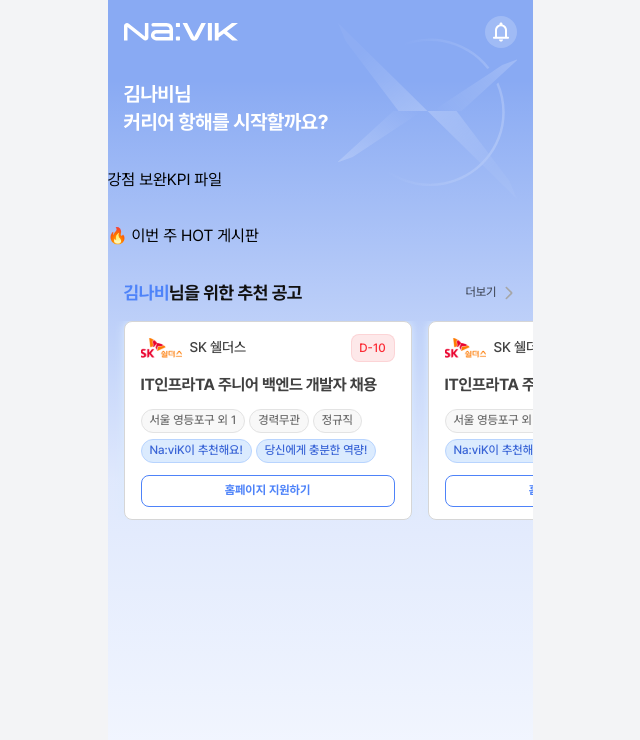
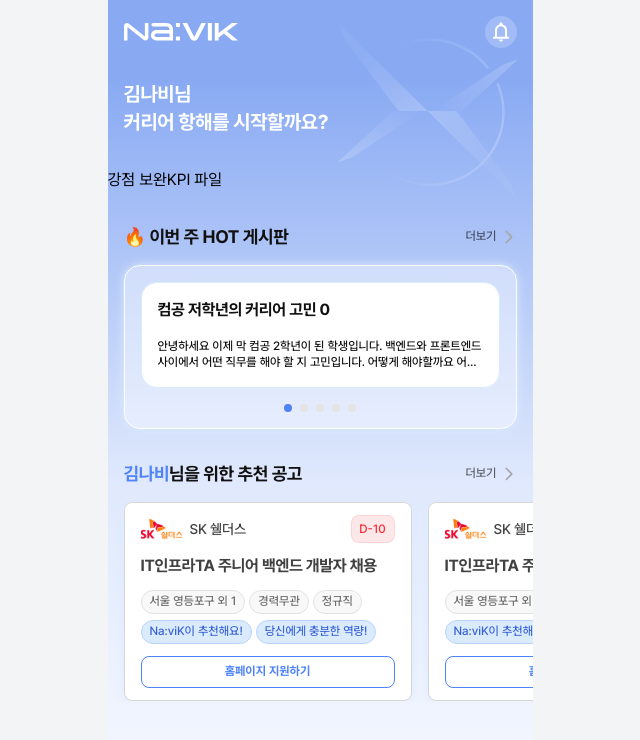
Before and after one commit to UMC9th-NaviK/NaviK-FE, a React (Vite) app: page /home in a window 1280 px wide. Shown: the top 740 px of the page, without its empty margins (320-960 px from the left). Built offline with nearby package versions, Linux system fonts and the light colour scheme.

Commit message:
#35 [FEAT] hot 게시판 컴포넌트

```diff
--- /dev/null
+++ b/src/components/home/HotBoardItem.tsx
@@ -0,0 +1,18 @@
+type HotBoardItemProps = {
+  index?: number;
+};
+
+const HotBoardItem = ({ index }: HotBoardItemProps) => {
+  return (
+    // TODO: 추후 5-2 컴포넌트 가져와서 사용
+    <div className="bg-base-100 border-primary-blue-100 flex cursor-pointer flex-col gap-4 rounded-2xl border p-4">
+      <p className="text-base-900 text-body-16B">컴공 저학년의 커리어 고민 {index}</p>
+      <p className="text-base-900 text-caption-12M line-clamp-2">
+        안녕하세요 이제 막 컴공 2학년이 된 학생입니다. 백엔드와 프론트엔드 사이에서 어떤 직무를 해야
+        할 지 고민입니다. 어떻게 해야할까요 어떡할까요 어떠콸까요
+      </p>
+    </div>
+  );
+};
+
+export default HotBoardItem;
--- /dev/null
+++ b/src/components/home/HotBoardSection.tsx
@@ -0,0 +1,69 @@
+import { useState, useRef } from 'react';
+import { Swiper, SwiperSlide } from 'swiper/react';
+import { Pagination } from 'swiper/modules';
+import type { Swiper as SwiperType } from 'swiper';
+import HotBoardItem from './HotBoardItem';
+
+const SLIDE_COUNT = 5;
+
+const HotBoardSection = () => {
+  const [current, setCurrent] = useState(0);
+  const swiperRef = useRef<SwiperType | null>(null);
+
+  const handleSlideChange = (swiper: SwiperType) => {
+    setCurrent(swiper.activeIndex);
+  };
+
+  const goToSlide = (index: number) => {
+    if (swiperRef.current) {
+      swiperRef.current.slideTo(index);
+    }
+  };
+
+  return (
+    <div className="flex flex-col gap-4 px-4">
+      <div className="flex items-center justify-between">
+        <span className="text-heading-18B text-base-900">🔥 이번 주 HOT 게시판</span>
+        <button className="text-opacity-black-60 text-caption-12M flex items-center gap-1">
+          더보기
+          <img src="/icons/reports/arrow-right-gray.svg" className="h-4 w-4" alt="" />
+        </button>
+      </div>
+
+      <div className="border-base-100 bg-base-100/40 shadow-card flex flex-col gap-4 rounded-2xl border p-4">
+        {/* Swiper 슬라이더 */}
+        <Swiper
+          modules={[Pagination]}
+          spaceBetween={16}
+          slidesPerView={1}
+          centeredSlides={true}
+          onSlideChange={handleSlideChange}
+          onSwiper={(swiper) => (swiperRef.current = swiper)}
+          className="w-full"
+        >
+          {Array.from({ length: SLIDE_COUNT }).map((_, idx) => (
+            <SwiperSlide key={idx}>
+              <HotBoardItem index={idx} />
+            </SwiperSlide>
+          ))}
+        </Swiper>
+
+        {/* 인디케이터 점 */}
+        <div className="flex items-center justify-center gap-2">
+          {Array.from({ length: SLIDE_COUNT }).map((_, idx) => (
+            <button
+              key={idx}
+              onClick={() => goToSlide(idx)}
+              className={`h-2 w-2 rounded-full transition-all duration-200 ${
+                idx === current ? 'bg-primary-blue-500' : 'bg-base-200'
+              }`}
+              aria-label={`슬라이드 ${idx + 1}로 이동`}
+            />
+          ))}
+        </div>
+      </div>
+    </div>
+  );
+};
+
+export default HotBoardSection;
--- a/src/pages/home/HomePage.tsx
+++ b/src/pages/home/HomePage.tsx
@@ -1,6 +1,7 @@
 import { HomeBackground } from '../../components/home/HomeBackground';
 import HomeHeader from '../../components/home/HomeHeader';
 import HomeJobSuggest from '../../components/home/HomeJobSuggest';
+import HotBoardSection from '../../components/home/HotBoardSection';
 
 const HomePage = () => {
   return (
@@ -15,7 +16,7 @@ const HomePage = () => {
               <br /> 커리어 항해를 시작할까요?
             </p>
             <div>강점 보완KPI 파일</div>
-            <div>🔥 이번 주 HOT 게시판 </div>
+            <HotBoardSection />
             <HomeJobSuggest />
           </div>
         </div>
```
